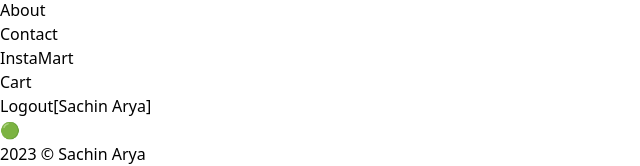
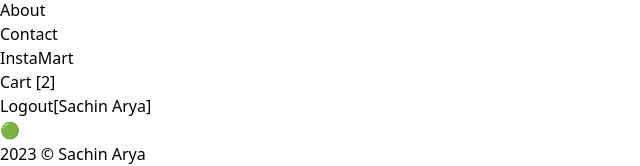
Before and after one commit to joinsachinarya/Namaste-React, a React (Vite) app: page /cart in a window 1280 px wide. Shown: the part 326-492 px from the top of the page, without its empty margins (0-640 px from the left). Built offline with nearby package versions, Linux system fonts and the light colour scheme.

Commit message:
subscribe to the store

```diff
--- a/src/components/Header.jsx
+++ b/src/components/Header.jsx
@@ -3,11 +3,15 @@
 import { Link } from "react-router-dom";
 import useOnline from "../hooks/useOnline";
 import UserContext from "../context/UserContext";
+import { useSelector } from "react-redux";
 
 function Header() {
     const [isLoggedIn, setIsLoggedIn] = useState(true);
     const isOnline = useOnline();
     const { user, setUser } = useContext(UserContext);
+
+    const cartItems = useSelector(store => store.cart.items);
+    console.log("cartItems", cartItems);
 
     return (
         <div className="flex justify-between items-center p-2 bg-blue-100 shadow-md">
@@ -19,7 +23,7 @@
                 <Link to="/about"> <li>About</li> </Link>
                 <Link to="/contact"><li>Contact</li></Link>
                 <Link to="/instamart"><li>InstaMart</li></Link>
-                <Link to="/cart"><li>Cart</li></Link>
+                <Link to="/cart"><li>Cart [{cartItems.length}]</li></Link>
             </ul>
             <div className="flex">
                 <button className="px-5 py-2 font-medium" onClick={() => setIsLoggedIn(!isLoggedIn)}>{isLoggedIn ? "Logout" : "Login"}</button>
--- a/src/store/store.js
+++ b/src/store/store.js
@@ -3,7 +3,7 @@
 
 const store = configureStore({
     reducer: {
-        cart: cartSlice
+        cart: cartSlice,
     }
 })
 export default store;
```
